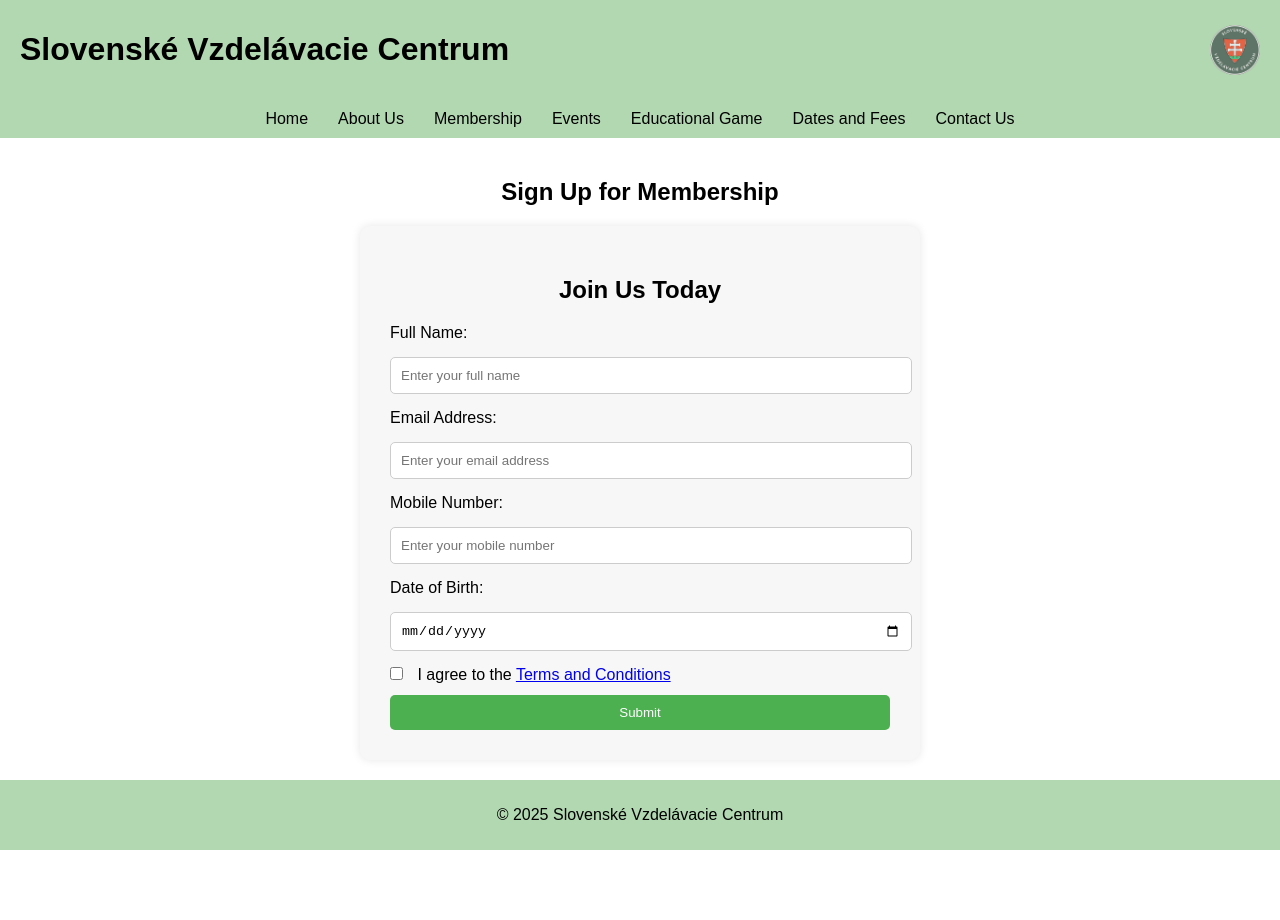
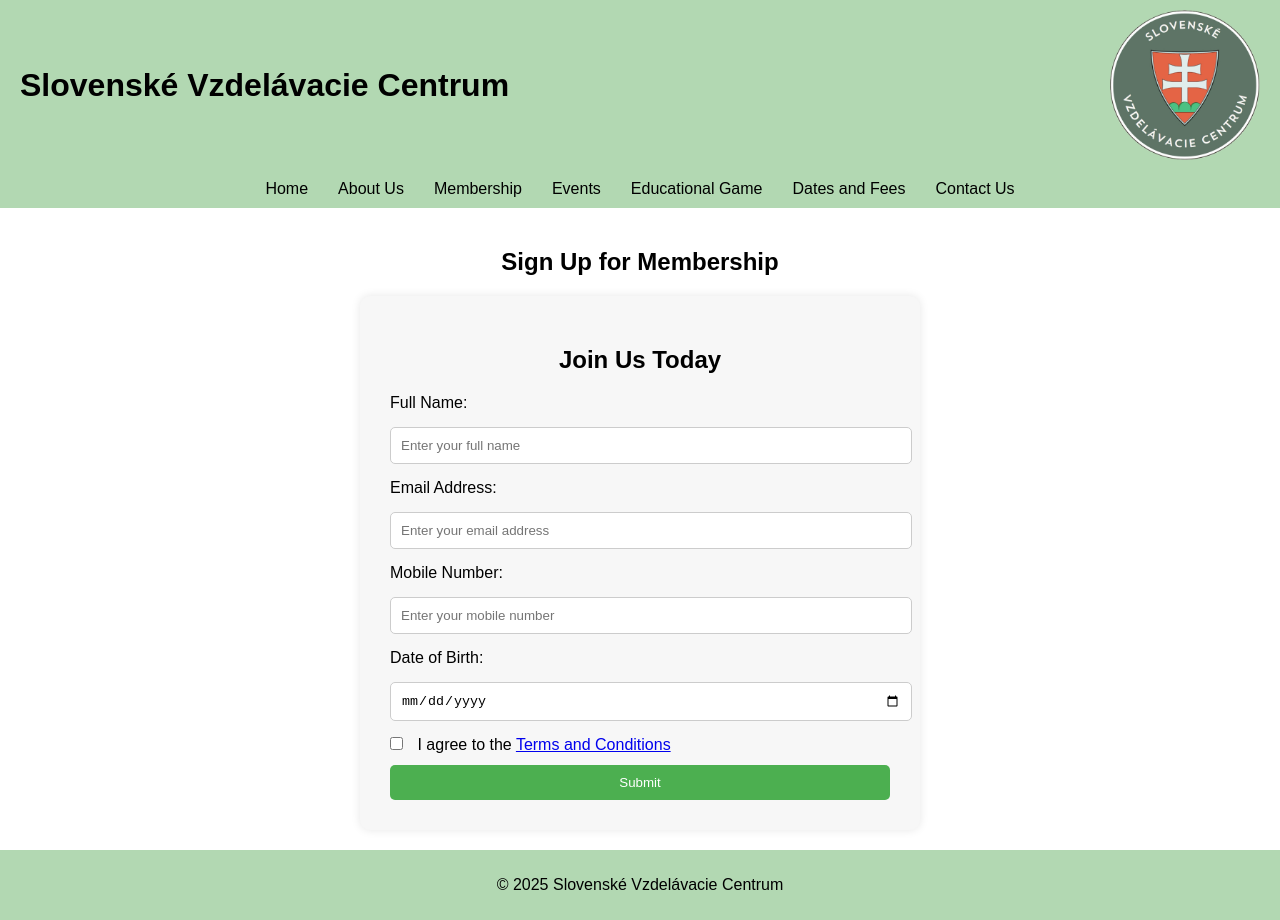
Before and after one commit to Meerab76/U15Ass2MeerabShahzad, a plain HTML site: page pages/membership.html in a window 1280 px wide. Before the commit the page ends 850 px from the top, so only its background shows below. Drawn offline with Linux system fonts and the light colour scheme.

Commit message:
Update membership.html

```diff
--- a/pages/membership.html
+++ b/pages/membership.html
@@ -104,7 +104,7 @@
 
 <header>
     <h1>Slovenské Vzdelávacie Centrum</h1>
-    <img src="../images/logo.png" alt="Charity Logo" style="height: 50px;">
+    <img src="../images/logo.png" alt="Charity Logo" style="height: 150px;">
 </header>
 
 <nav>
```
